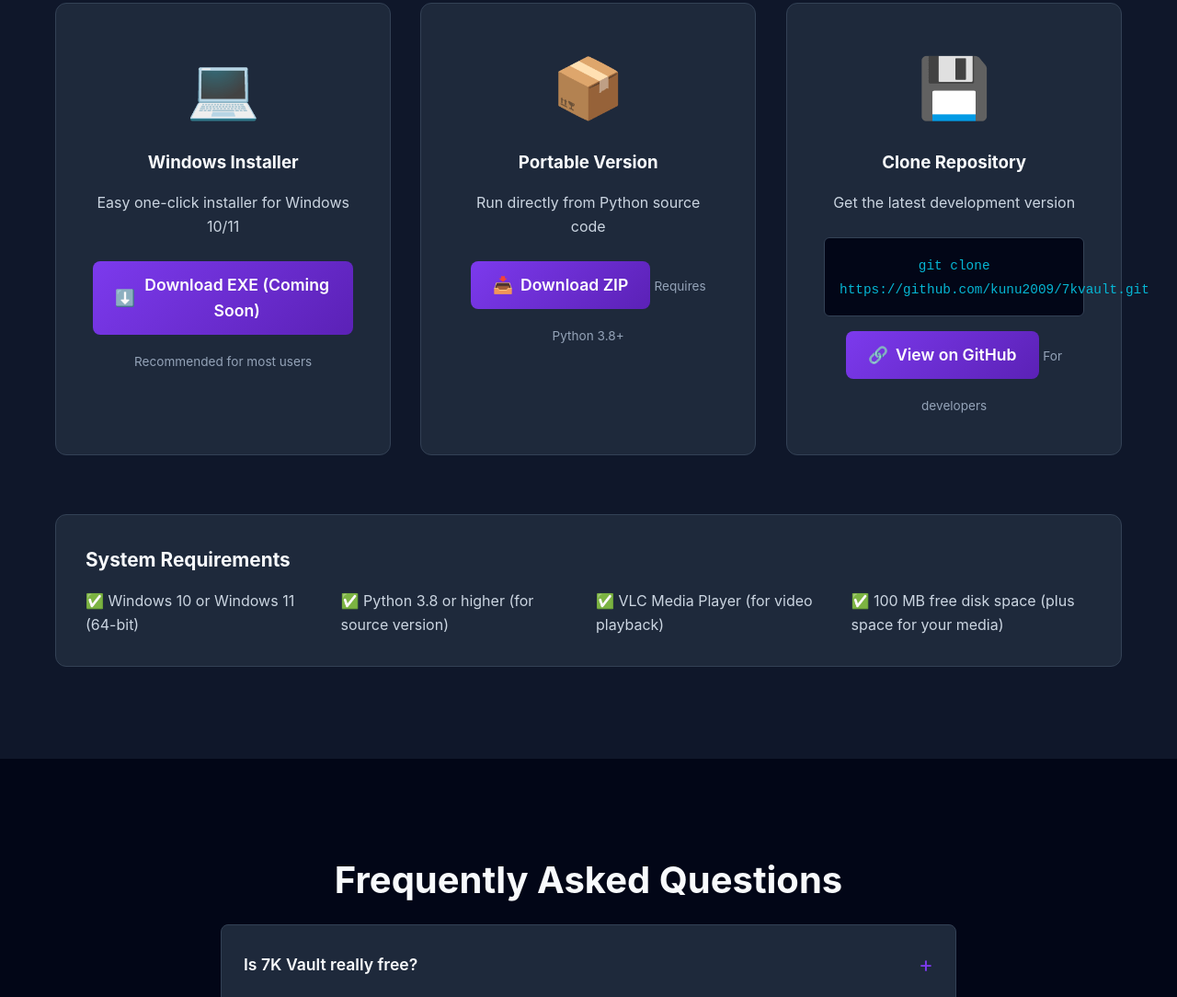
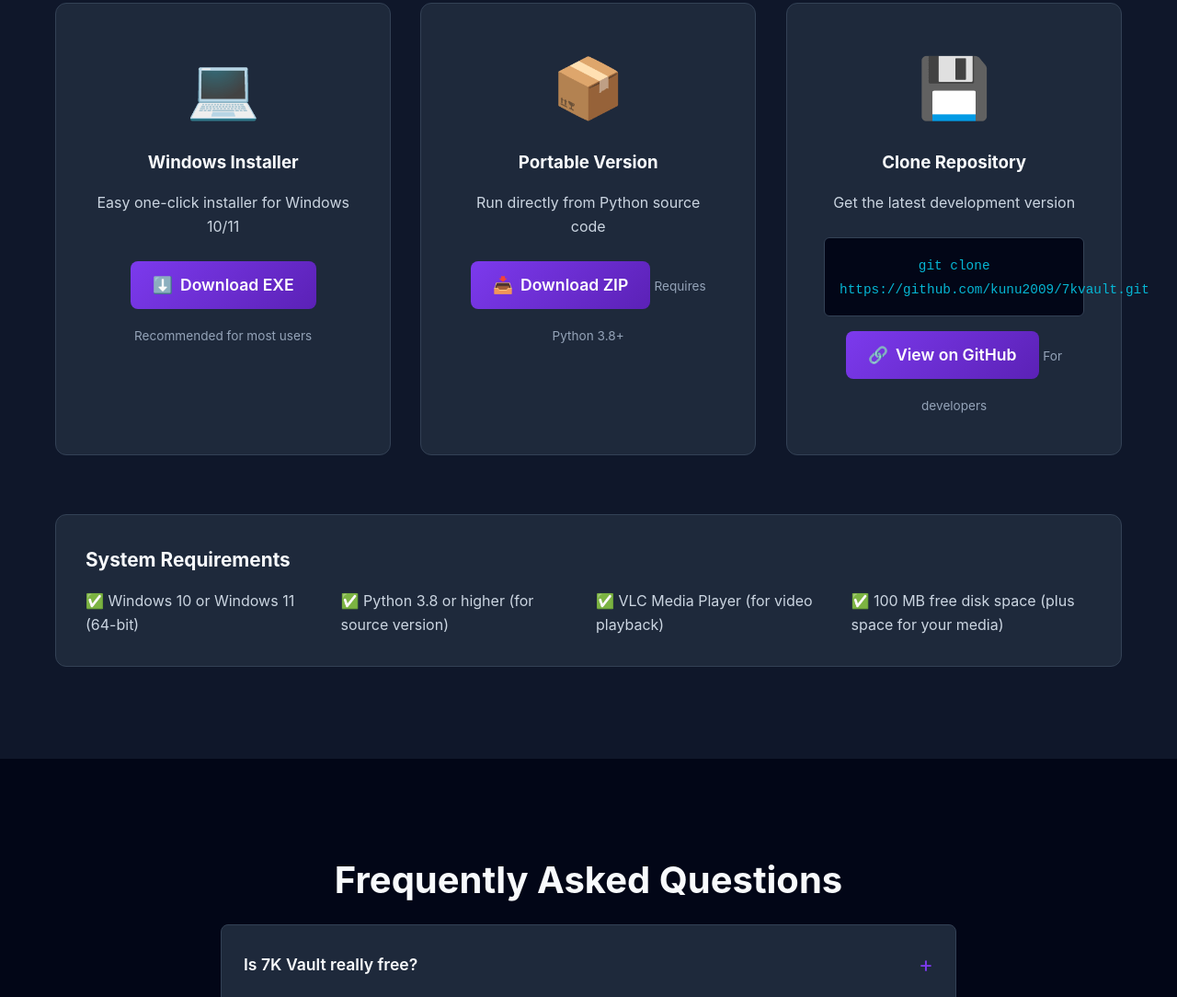
Before and after one commit to kunu2009/7kvault, a plain HTML site: page docs/index.html in a window 1280 px wide. Shown: the part 2861-3945 px from the top of the page at 92% size. Drawn offline with Linux system fonts and the light colour scheme.

Commit message:
Update download links - Remove 'Coming Soon' from EXE download button - Add GitHub Release guide for uploading EXE - Ready for v1.0.0 release

```diff
--- a/docs/index.html
+++ b/docs/index.html
@@ -196,7 +196,7 @@
                     <p>Easy one-click installer for Windows 10/11</p>
                     <a href="https://github.com/kunu2009/7kvault/releases/latest" class="btn btn-download" target="_blank">
                         <span class="btn-icon">⬇️</span>
-                        Download EXE (Coming Soon)
+                        Download EXE
                     </a>
                     <small>Recommended for most users</small>
                 </div>
```
